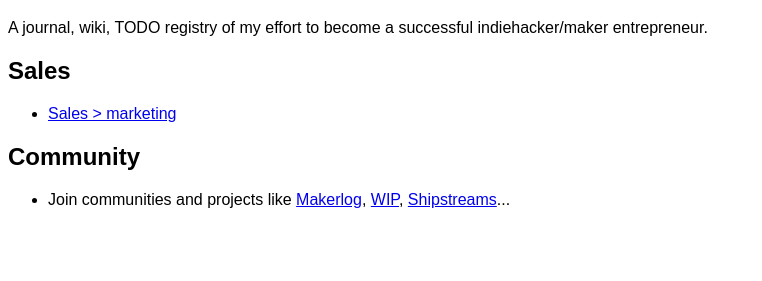
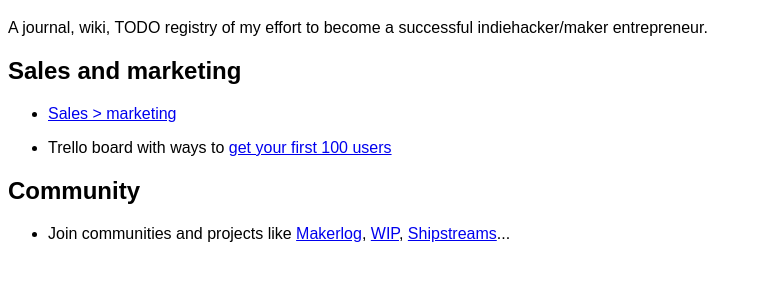
Before and after one commit to raulrpearson/journey-to-maker, a Gatsby site: page / in a window 1280 px wide. Shown: the part 61-342 px from the top of the page, without its empty margins (0-762 px from the left). Built offline with nearby package versions, Linux system fonts and the light colour scheme; Gatsby itself is replaced by a stand-in of ours.

Commit message:
Add how to get first 100 users

```diff
--- a/src/pages/index.mdx
+++ b/src/pages/index.mdx
@@ -18,9 +18,11 @@ export const pageQuery = graphql`
 
 <Paragraph text={props.data.site.siteMetadata.description} />
 
-## Sales
+## Sales and marketing
 
 - [Sales > marketing](https://blog.louisnicholls.com/advice/sales-marketing/)
+
+- Trello board with ways to [get your first 100 users](https://trello.com/b/wGkvzNYV/%F0%9F%9A%80100-tried-and-tested-actionable-ways-to-get-your-first-100-users)
 
 ## Community
 
```
